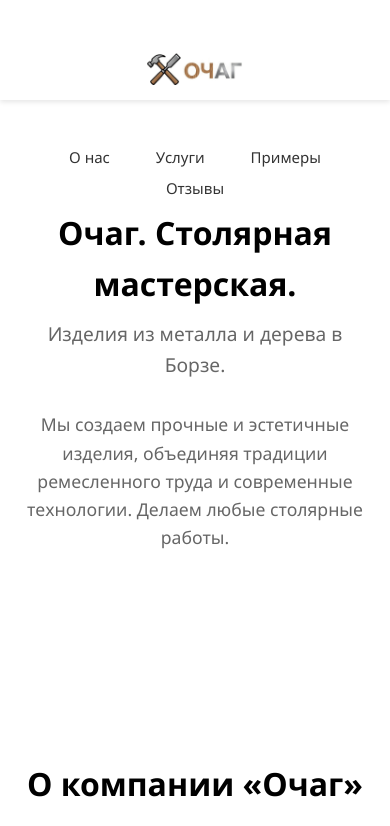
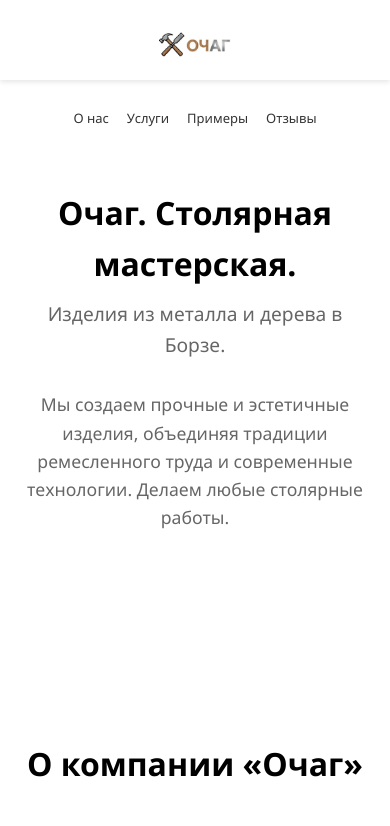
Before and after one commit to Ochagstolyar/site, a plain HTML site: page index.html in a window 390 px wide. Shown: the top 826 px of the page. Drawn offline with Linux system fonts and the light colour scheme.

Commit message:
Update index.html

```diff
--- a/index.html
+++ b/index.html
@@ -387,26 +387,37 @@
 }
 
        @media (max-width: 768px) {
-  header {
-    padding: 10px 15px;
+  header .container {
+    display: flex;
+    align-items: center;
+    justify-content: space-between;
+    flex-wrap: nowrap;
+  }
+
+  .logo {
+    flex-shrink: 0;
+    margin: 0;
   }
 
   .logo img {
-    width: 120px;
+    width: 90px;
     height: auto;
   }
 
   nav ul {
-    flex-wrap: wrap;
-    row-gap: 5px;
+    display: flex;
+    flex-wrap: nowrap;
+    gap: 8px;
+    padding: 0;
+    margin: 0;
   }
 
   nav a {
-    font-size: 15px;
-    padding: 5px 8px;
+    font-size: 13px;
+    padding: 4px 5px;
+    white-space: nowrap;
   }
 }
-
     </style>
 </head>
 <body>
```
